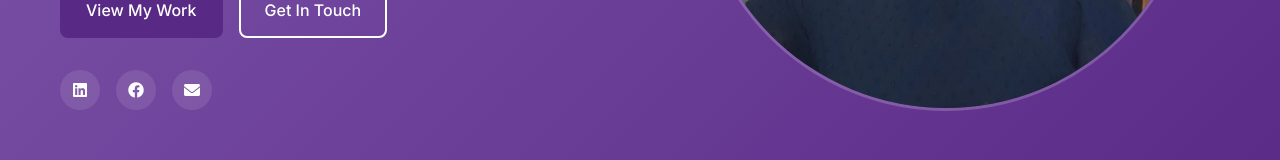
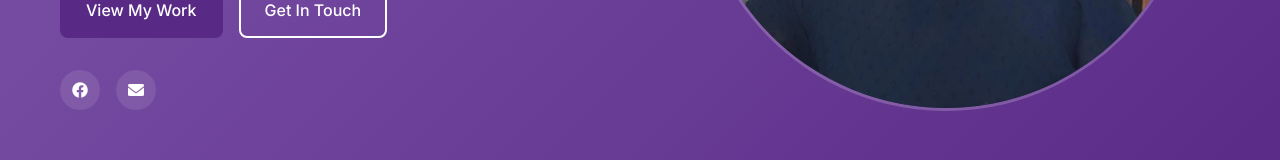
Before and after one commit to PAGARAN/Portfolio, a plain HTML site: page index.html in a window 1280 px wide. Shown: the part 539-699 px from the top of the page. Drawn offline with Linux system fonts and the light colour scheme.

Commit message:
reverted code

```diff
--- a/index.html
+++ b/index.html
@@ -62,13 +62,13 @@
                         <a href="#contact" class="btn btn-secondary">Get In Touch</a>
                     </div>
                     <div class="social-links">
-                        <a href="#" class="social-link" aria-label="LinkedIn">
+                        <!-- <a href="#" class="social-link" aria-label="LinkedIn">
                             <i class="fab fa-linkedin"></i>
-                        </a>
-                        <a href="#" class="social-link" aria-label="Facebook">
+                        </a> -->
+                        <a href="https://www.facebook.com/krizsha.Ting" class="social-link" aria-label="Facebook">
                             <i class="fab fa-facebook"></i>
                         </a>
-                        <a href="#" class="social-link" aria-label="Email">
+                        <a href="mailto:krizshanoay@gmail.com" class="social-link" aria-label="Email">
                             <i class="fas fa-envelope"></i>
                         </a>
                     </div>
```
